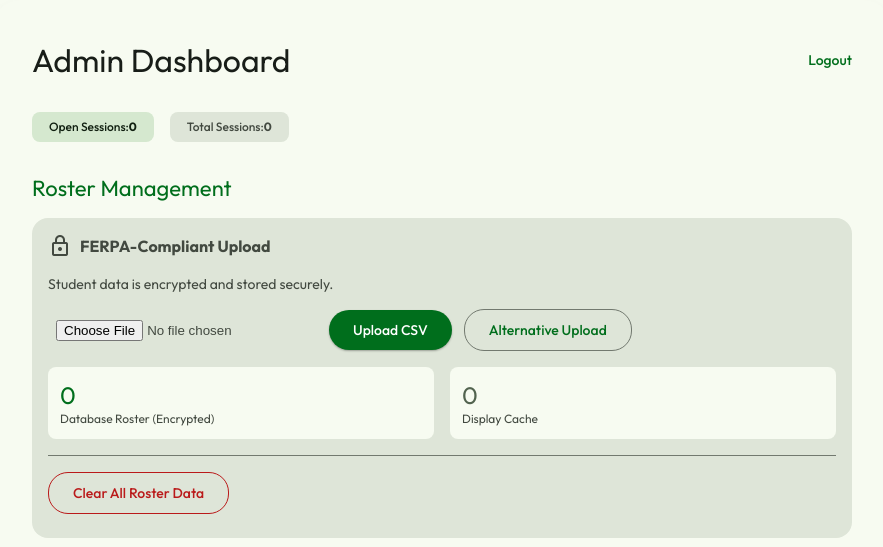
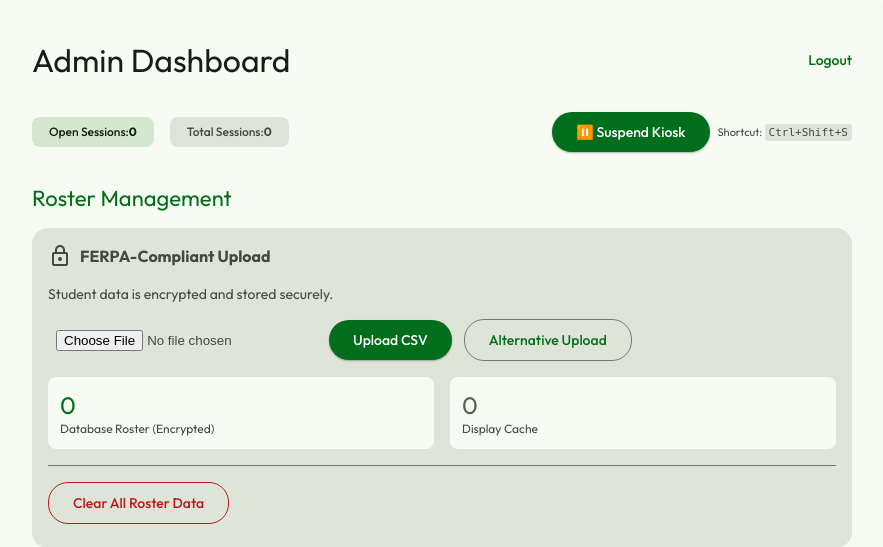
Before and after one commit to notsointeresting/HalllDay, a Flask app: page /admin in a window 1280 px wide. Shown: the part 56-603 px from the top of the page, without its empty margins (198-1081 px from the left). Run offline with Flask 3, Linux system fonts and the light colour scheme; the visitor is signed in with stand-in values (Sample User, id 1); data comes from the database, SQL or seed files in the repository; data that the repository does not hold is empty.

Commit message:
feat: add kiosk suspend/resume functionality and update embed code source in admin panel.

```diff
--- a/templates/admin.html
+++ b/templates/admin.html
@@ -22,7 +22,7 @@
     </div>
   </div>
 
-  <div style="display: flex; gap: 16px; margin-bottom: 32px; flex-wrap: wrap;">
+  <div style="display: flex; gap: 16px; margin-bottom: 32px; flex-wrap: wrap; align-items: center;">
     <div class="chip"
       style="background: var(--md-sys-color-secondary-container); color: var(--md-sys-color-on-secondary-container);">
       Open Sessions: <strong>{{ open_count }}</strong>
@@ -30,6 +30,17 @@
     <div class="chip"
       style="background: var(--md-sys-color-surface-variant); color: var(--md-sys-color-on-surface-variant);">
       Total Sessions: <strong>{{ total }}</strong>
+    </div>
+
+    <div style="margin-left: auto; display: flex; align-items: center; gap: 8px;">
+      <button id="suspendBtn" onclick="toggleSuspend()" class="primary-btn"
+        style="background: {{ 'var(--md-sys-color-error)' if settings.get('kiosk_suspended') else 'var(--md-sys-color-primary)' }};">
+        {{ '▶️ Resume Kiosk' if settings.get('kiosk_suspended') else '⏸️ Suspend Kiosk' }}
+      </button>
+      <span style="font-size: 11px; color: var(--md-sys-color-on-surface-variant);">
+        Shortcut: <kbd
+          style="background: var(--md-sys-color-surface-variant); padding: 2px 4px; border-radius: 3px; font-family: monospace;">Ctrl+Shift+S</kbd>
+      </span>
     </div>
   </div>
 
@@ -59,7 +70,7 @@
       <summary style="cursor: pointer; font-weight: bold;">🔧 Embed Code (iframe)</summary>
       <div style="margin-top: 12px;">
         <textarea id="embedCode" readonly
-          style="width: 100%; height: 80px; font-size: 11px; font-family: monospace;">&lt;iframe src="{{ kiosk_urls.kiosk_full }}" width="400" height="600" frameborder="0"&gt;&lt;/iframe&gt;</textarea>
+          style="width: 100%; height: 80px; font-size: 11px; font-family: monospace;">&lt;iframe src="{{ kiosk_urls.display_full }}" width="400" height="600" frameborder="0"&gt;&lt;/iframe&gt;</textarea>
         <button onclick="copyToClipboard('embedCode')" style="margin-top: 8px;">📋 Copy Embed Code</button>
       </div>
     </details>
@@ -289,6 +300,34 @@
       btn.textContent = '✅ Copied!';
       setTimeout(() => { btn.textContent = originalText; }, 2000);
     }
+  }
+
+  // Toggle kiosk suspension from admin page
+  async function toggleSuspend() {
+    const btn = document.getElementById('suspendBtn');
+    const originalText = btn.textContent;
+    const isSuspended = originalText.includes('Resume');  // Check BEFORE changing text
+    btn.disabled = true;
+    btn.textContent = 'Working...';
+
+    try {
+      const endpoint = isSuspended ? '/api/resume_kiosk' : '/api/suspend_kiosk';
+
+      const r = await fetch(endpoint, { method: 'POST' });
+      const j = await r.json();
+
+      if (j.ok) {
+        btn.textContent = j.suspended ? '▶️ Resume Kiosk' : '⏸️ Suspend Kiosk';
+        btn.style.background = j.suspended ? 'var(--md-sys-color-error)' : 'var(--md-sys-color-primary)';
+      } else {
+        alert(j.message || 'Failed to toggle');
+        btn.textContent = originalText;
+      }
+    } catch (e) {
+      alert('Network error');
+      btn.textContent = originalText;
+    }
+    btn.disabled = false;
   }
 
   // Slug Update
```
Also changed, not shown: PLANNING.md (+4 -0 lines).
